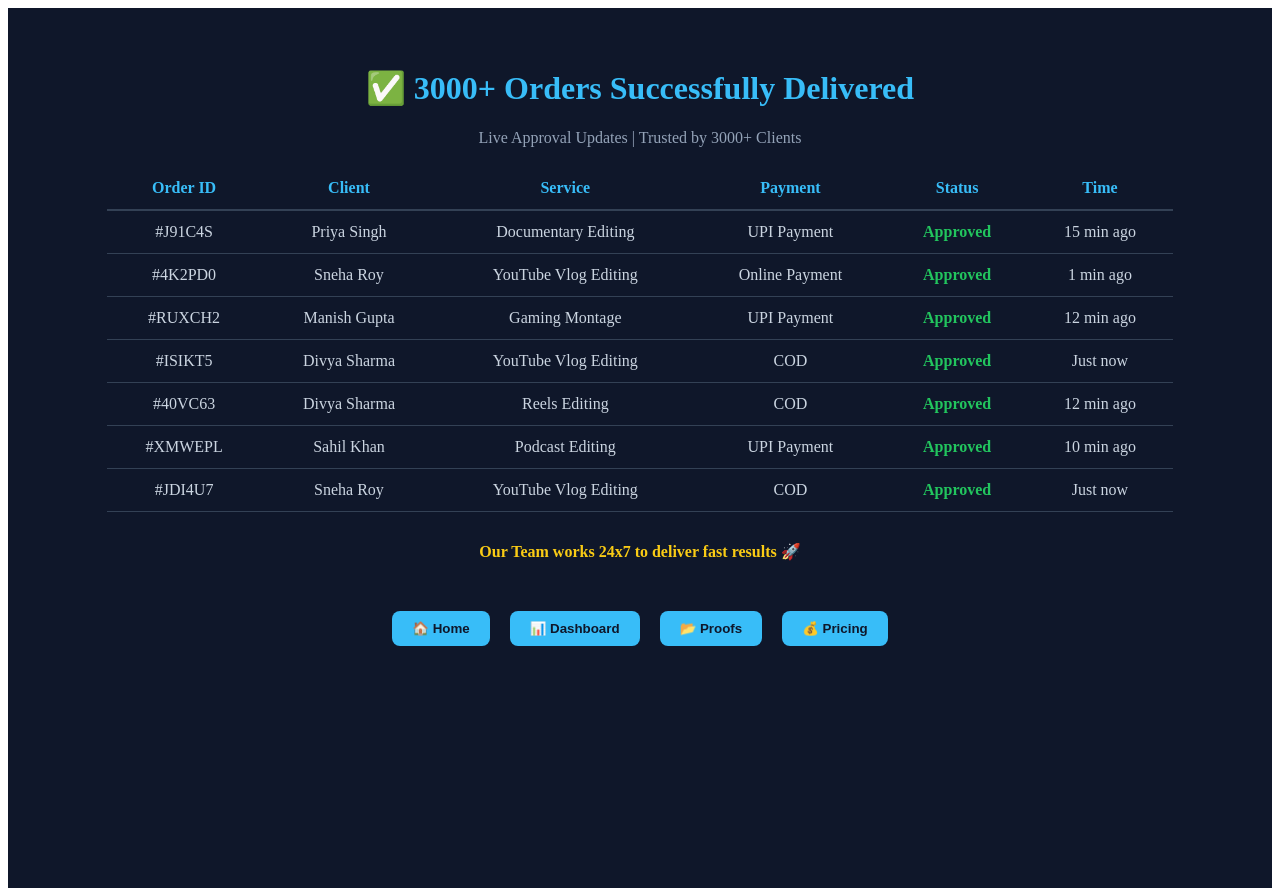
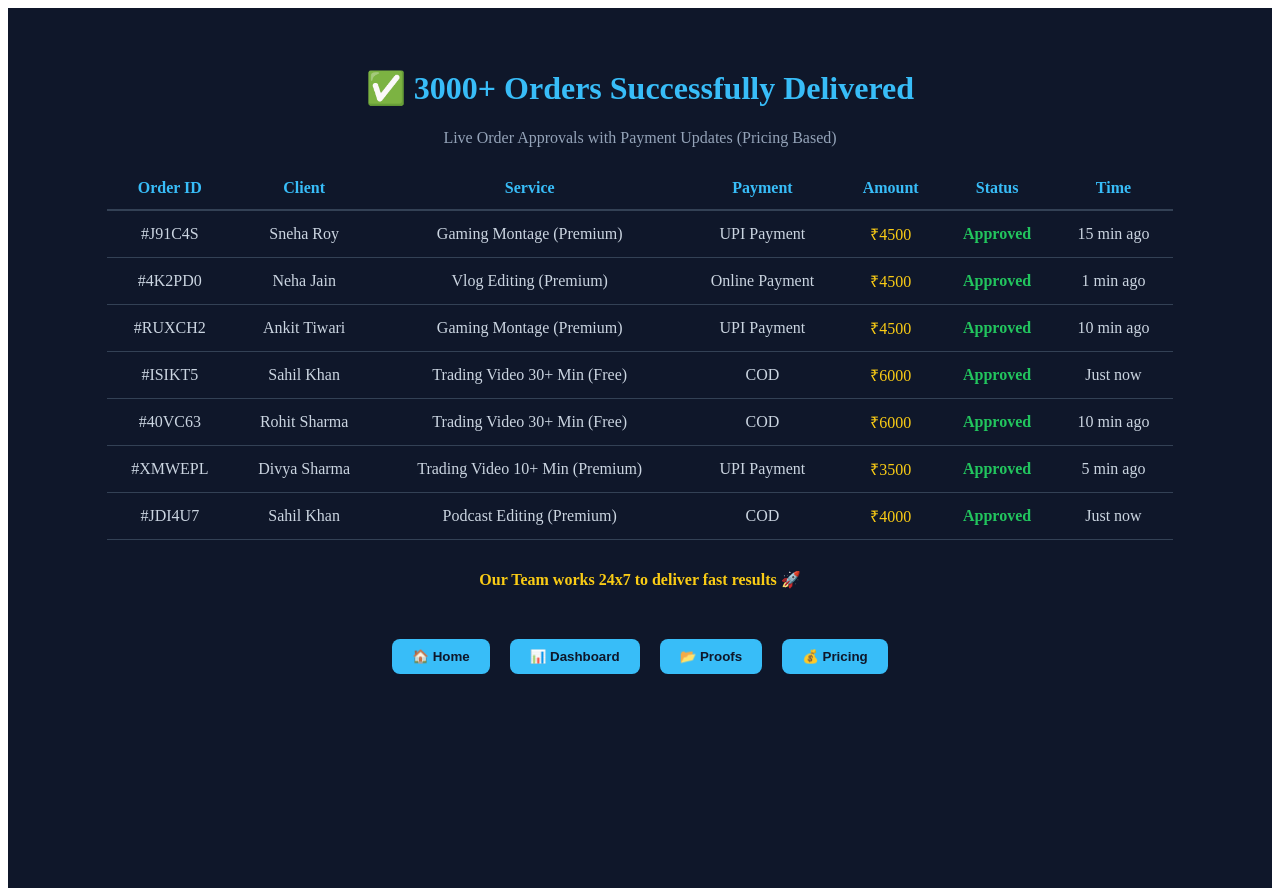
Before and after one commit to editingedition7/editing-edition08-, a Next.js app: page /approved in a window 1280 px wide. Built offline with nearby package versions, Linux system fonts and the light colour scheme.

Commit message:
approved.js
Signed-off-by: editingedition7 <ediitingedition@gmail.com>

```diff
--- a/pages/approved.js
+++ b/pages/approved.js
@@ -2,19 +2,36 @@ import Link from "next/link";
 
 export default function Approved() {
     const names = ["Rohit Sharma", "Priya Singh", "Manish Gupta", "Neha Jain", "Sahil Khan", "Amit Verma", "Divya Sharma", "Ankit Tiwari", "Sneha Roy", "Vikas Dubey"];
-    const services = ["Reels Editing", "Trading Video Editing", "YouTube Vlog Editing", "Thumbnail Designing", "Podcast Editing", "Gaming Montage", "Documentary Editing"];
+    const services = [
+        { name: "Short Reels Editing (Premium)", price: "₹2700" },
+        { name: "Short Reels Editing (Free)", price: "₹3000" },
+        { name: "Gaming Montage (Premium)", price: "₹4500" },
+        { name: "Gaming Montage (Free)", price: "₹5000" },
+        { name: "Trading Video 10+ Min (Premium)", price: "₹3500" },
+        { name: "Trading Video 10+ Min (Free)", price: "₹4000" },
+        { name: "Trading Video 30+ Min (Premium)", price: "₹5000" },
+        { name: "Trading Video 30+ Min (Free)", price: "₹6000" },
+        { name: "Vlog Editing (Premium)", price: "₹4500" },
+        { name: "Podcast Editing (Premium)", price: "₹4000" },
+        { name: "Thumbnail Designing", price: "₹399" },
+    ];
+
     const payments = ["UPI Payment", "COD", "Online Payment"];
-    const times = ["Just now", "1 min ago", "3 min ago", "5 min ago", "10 min ago", "12 min ago", "15 min ago", "20 min ago"];
+    const times = ["Just now", "1 min ago", "3 min ago", "5 min ago", "10 min ago", "15 min ago", "20 min ago"];
 
     const getRandomItem = (list) => list[Math.floor(Math.random() * list.length)];
 
-    const randomOrders = Array.from({ length: 7 }, (_, i) => ({
-        id: "#" + Math.random().toString(36).substring(2, 8).toUpperCase(),
-        name: getRandomItem(names),
-        service: getRandomItem(services),
-        payment: getRandomItem(payments),
-        time: getRandomItem(times)
-    }));
+    const randomOrders = Array.from({ length: 7 }, (_, i) => {
+        const service = getRandomItem(services);
+        return {
+            id: "#" + Math.random().toString(36).substring(2, 8).toUpperCase(),
+            name: getRandomItem(names),
+            service: service.name,
+            amount: service.price,
+            payment: getRandomItem(payments),
+            time: getRandomItem(times)
+        };
+    });
 
     return (
         <div style={{
@@ -25,7 +42,7 @@ export default function Approved() {
             textAlign: 'center'
         }}>
             <h1 style={{ color: '#38bdf8' }}>✅ 3000+ Orders Successfully Delivered</h1>
-            <p style={{ color: '#94a3b8', marginBottom: '20px' }}>Live Approval Updates | Trusted by 3000+ Clients</p>
+            <p style={{ color: '#94a3b8', marginBottom: '20px' }}>Live Order Approvals with Payment Updates (Pricing Based)</p>
 
             <table style={{ width: '90%', margin: '0 auto', borderCollapse: 'collapse', color: '#cbd5e1' }}>
                 <thead>
@@ -34,6 +51,7 @@ export default function Approved() {
                         <th style={cell}>Client</th>
                         <th style={cell}>Service</th>
                         <th style={cell}>Payment</th>
+                        <th style={cell}>Amount</th>
                         <th style={cell}>Status</th>
                         <th style={cell}>Time</th>
                     </tr>
@@ -45,6 +63,7 @@ export default function Approved() {
                             <td style={cell}>{order.name}</td>
                             <td style={cell}>{order.service}</td>
                             <td style={cell}>{order.payment}</td>
+                            <td style={{ ...cell, color: '#facc15' }}>{order.amount}</td>
                             <td style={{ ...cell, color: '#22c55e', fontWeight: 'bold' }}>Approved</td>
                             <td style={cell}>{order.time}</td>
                         </tr>
```
